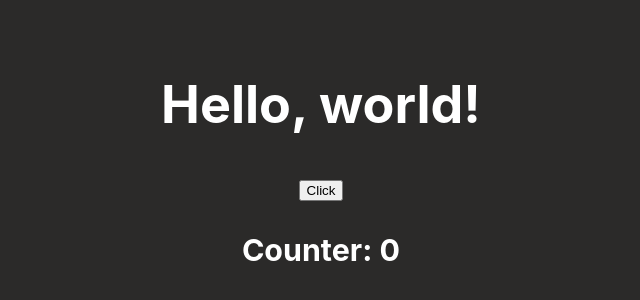
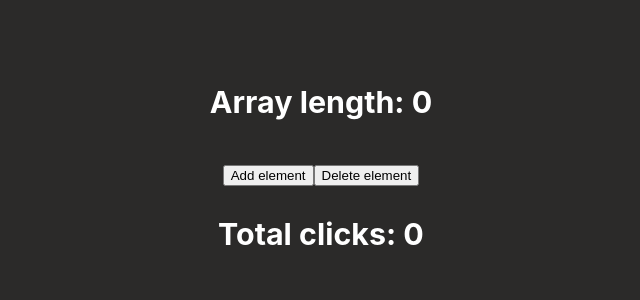
Before and after one commit to technoMi/reactproject, a React (Create React App) app: page / in a window 1280 px wide. Shown: the part 232-532 px from the top of the page, without its empty margins (319-959 px from the left). Built offline with nearby package versions, Linux system fonts and the light colour scheme.

Commit message:
Main functionality created

```diff
--- a/src/Ccomponent.js
+++ b/src/Ccomponent.js
@@ -6,26 +6,36 @@ export default class Ccomponent extends Component {
 		super(props)
 
 		this.state = {
-			string: "Hello, world!",
-			count: 0
+			count: 0,
+			array: []
 		}
 
-		this.handleClick = this.handleClick.bind(this);
+		this.addElement = this.addElement.bind(this);
+		this.deleteElement = this.deleteElement.bind(this);
 	}
 
-	handleClick(){
+	addElement(){
 		this.setState({
-			string: this.state.string + " Click!",
-			count: this.state.count + 1
+			count: this.state.count + 1,
+			array: this.state.array.concat(["1"])
+		})
+	}
+
+	deleteElement(){
+		this.setState({
+			count: this.state.count + 1,
+			array: this.state.array.filter((element, index) => index < this.state.array.length - 1)
 		})
 	}
 
 	render() {
 		return (
 			<div>
-				<h1>{this.state.string}</h1>
-				<button onClick={this.handleClick}>Click</button>
-				<h3>Counter: {this.state.count}</h3>
+				<h3>Array length: {this.state.array.length}</h3>
+				<h1>{this.state.array.join(', ')}</h1>
+				<button onClick={this.addElement}>Add element</button>
+				<button onClick={this.deleteElement}>Delete element</button>
+				<h3>Total clicks: {this.state.count}</h3>
 			</div>
 		);
 	}
```
